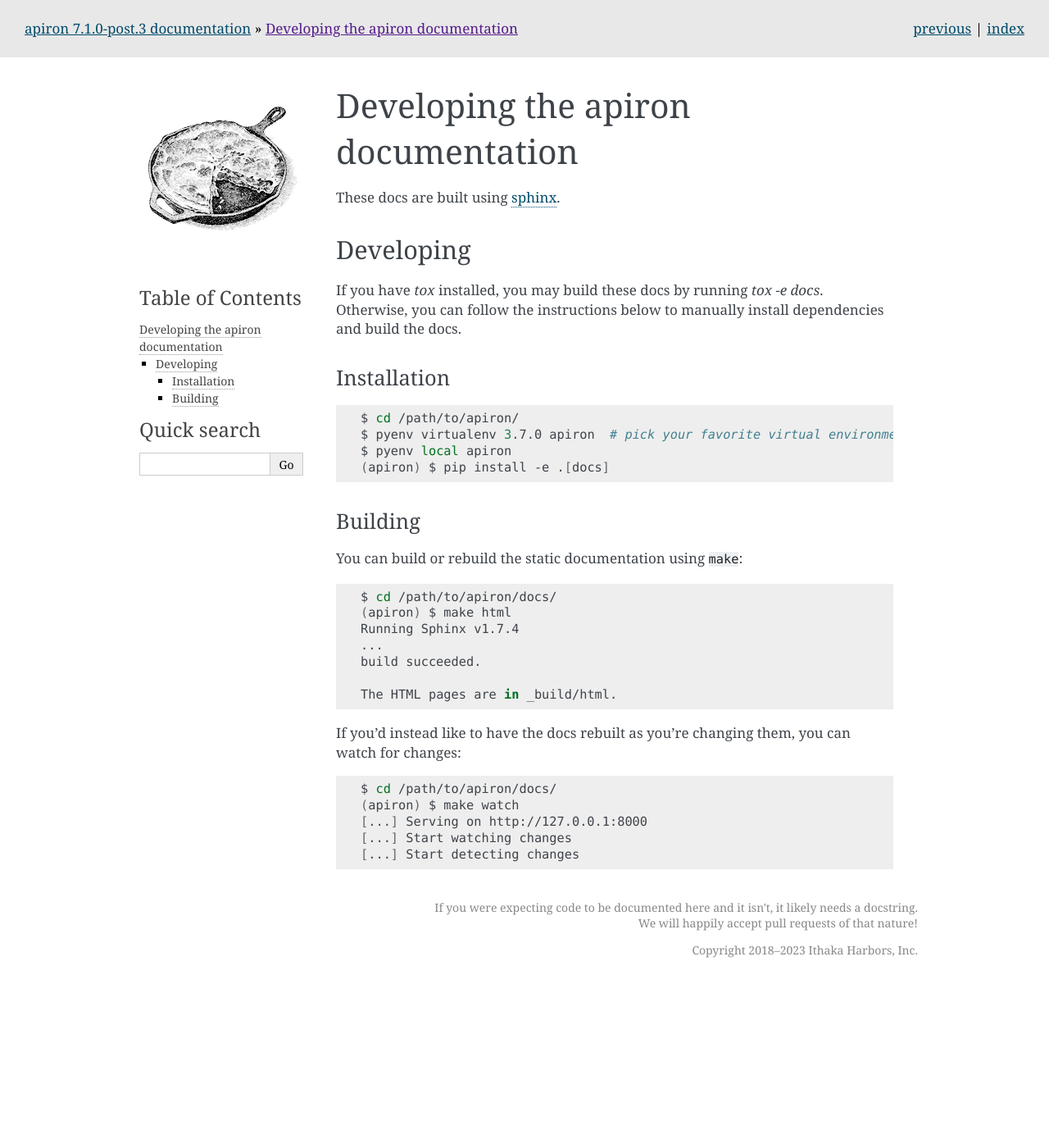
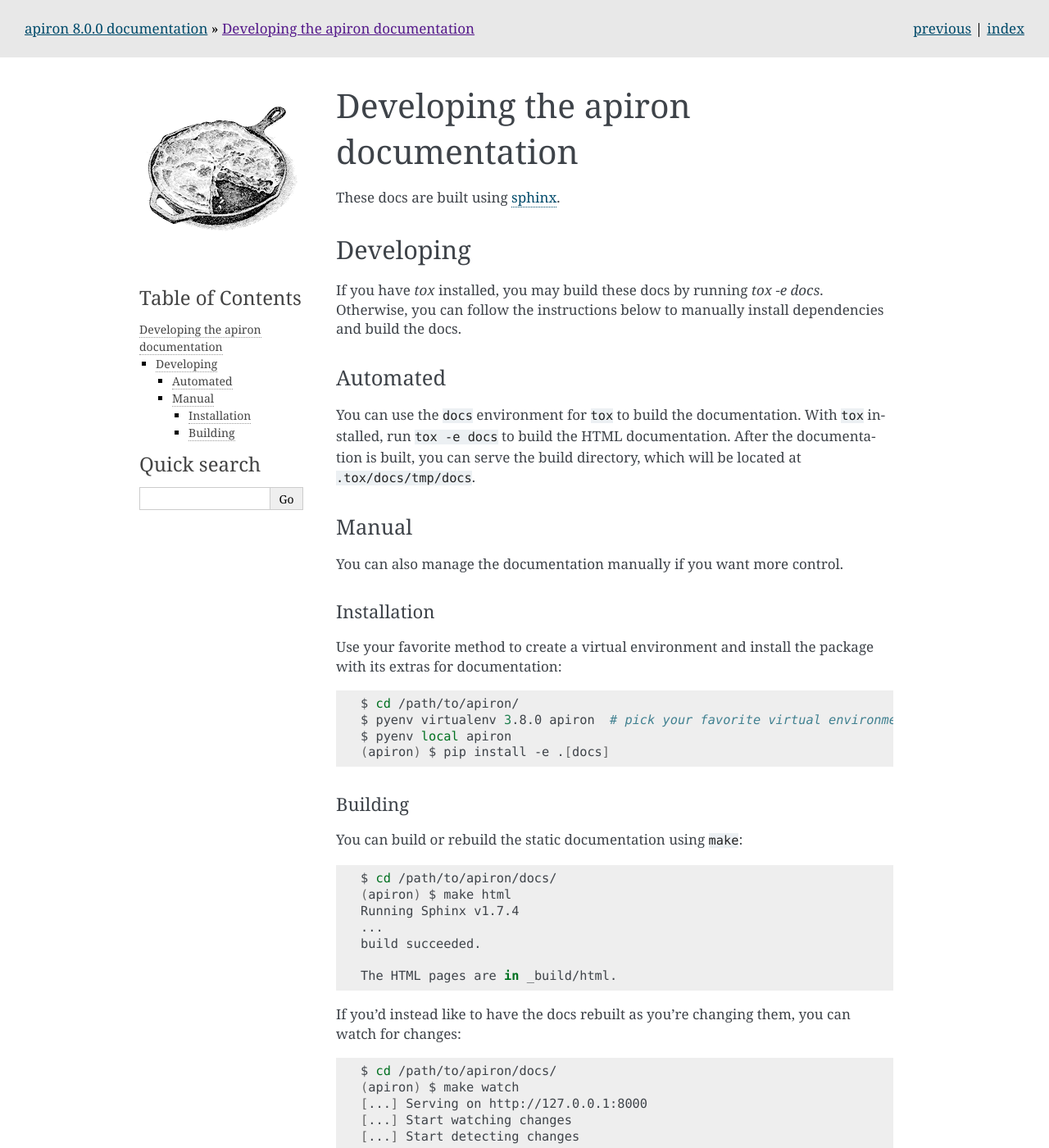
Before and after one commit to ithaka/apiron, a Sphinx documentation site: the page built from docs/docs-meta.rst, in a window 1280 px wide and 1400 px high. Shown: the whole window at 82% size. Built offline with Sphinx 7.4.7, drawn with Linux system fonts in a browser that asks for light colours.

```diff
--- a/docs/conf.py
+++ b/docs/conf.py
@@ -12,7 +12,7 @@
 # documentation root, use os.path.abspath to make it absolute, like shown here.
 #
 import datetime
-import importlib_metadata
+import importlib.metadata
 import os
 import sys
 
@@ -28,7 +28,7 @@ project = "apiron"
 copyright = f"2018–{CURRENT_YEAR} {ORG}"
 author = ORG
 
-RELEASE_VERSION = importlib_metadata.version("apiron")
+RELEASE_VERSION = importlib.metadata.version("apiron")
 
 # The short X.Y version
 version = RELEASE_VERSION
@@ -77,7 +77,7 @@ master_doc = "index"
 #
 # This is also used if you do content translation via gettext catalogs.
 # Usually you set "language" from the command line for these cases.
-language = None
+language = "en"
 
 # List of patterns, relative to source directory, that match files and
 # directories to ignore when looking for source files.
--- a/docs/docs-meta.rst
+++ b/docs/docs-meta.rst
@@ -11,19 +11,33 @@ Developing
 If you have `tox` installed, you may build these docs by running `tox -e docs`.
 Otherwise, you can follow the instructions below to manually install dependencies and build the docs.
 
+Automated
+=========
+
+You can use the ``docs`` environment for ``tox`` to build the documentation.
+With ``tox`` installed, run ``tox -e docs`` to build the HTML documentation.
+After the documentation is built, you can serve the build directory, which will be located at ``.tox/docs/tmp/docs``.
+
+Manual
+======
+
+You can also manage the documentation manually if you want more control.
+
 Installation
-============
+------------
+
+Use your favorite method to create a virtual environment and install the package with its extras for documentation:
 
 .. code-block:: shell
 
     $ cd /path/to/apiron/
-    $ pyenv virtualenv 3.7.0 apiron  # pick your favorite virtual environment tool
+    $ pyenv virtualenv 3.8.0 apiron  # pick your favorite virtual environment tool
     $ pyenv local apiron
     (apiron) $ pip install -e .[docs]
 
 
 Building
-========
+--------
 
 You can build or rebuild the static documentation using ``make``:
 
--- a/pyproject.toml
+++ b/pyproject.toml
@@ -4,4 +4,4 @@ build-backend = "setuptools.build_meta"
 
 [tool.black]
 line-length = 120
-target-version = ['py37', 'py38', 'py39', 'py310', 'py311']
+target-version = ['py38', 'py39', 'py310', 'py311']
```
Also changed, not shown: CHANGELOG.md (+10 -0 lines), setup.cfg (+8 -10 lines), .github/CONTRIBUTING.md, 3 other files.
